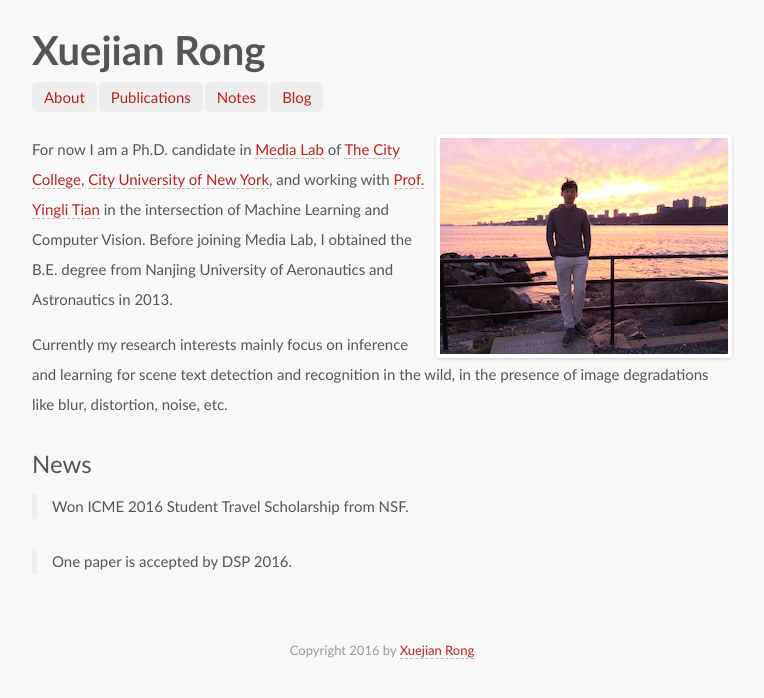
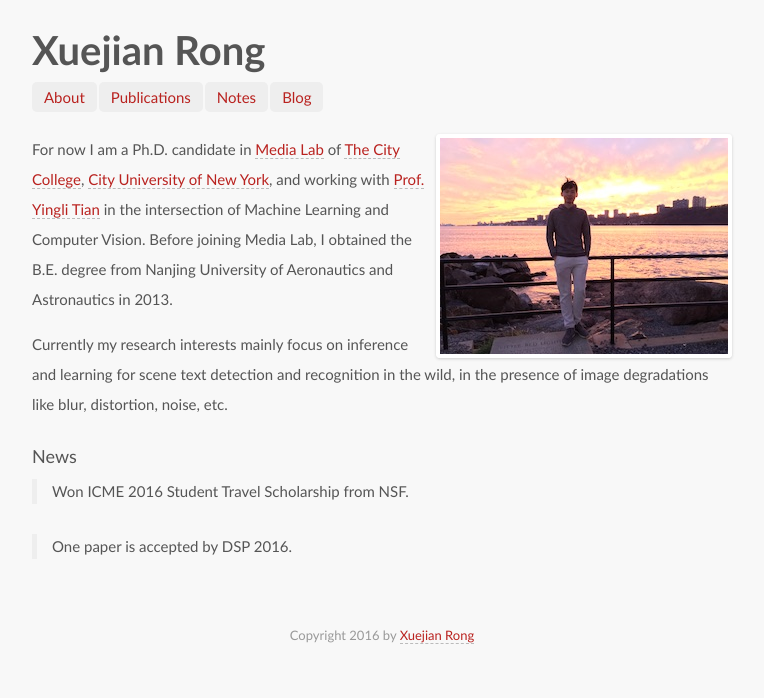
Before and after one commit to ionvision/ionvision.github.io.bk, a Jekyll site: the page built from index.md, in a window 1280 px wide. Shown: the top 698 px of the page, without its empty margins (258-1022 px from the left). Built offline with Jekyll 4.4.1, drawn with Linux system fonts in a browser that asks for light colours; some web fonts are replaced.

Commit message:
Change style

```diff
--- a/index.md
+++ b/index.md
@@ -7,7 +7,7 @@ For now I am a Ph.D. candidate in [Media Lab](http://media-lab.engr.ccny.cuny.ed
 
 Currently my research interests mainly focus on inference and learning for scene text detection and recognition in the wild, in the presence of image degradations like blur, distortion, noise, etc.
 
-## News
+### News
 
 > Won ICME 2016 Student Travel Scholarship from NSF.
 
```
